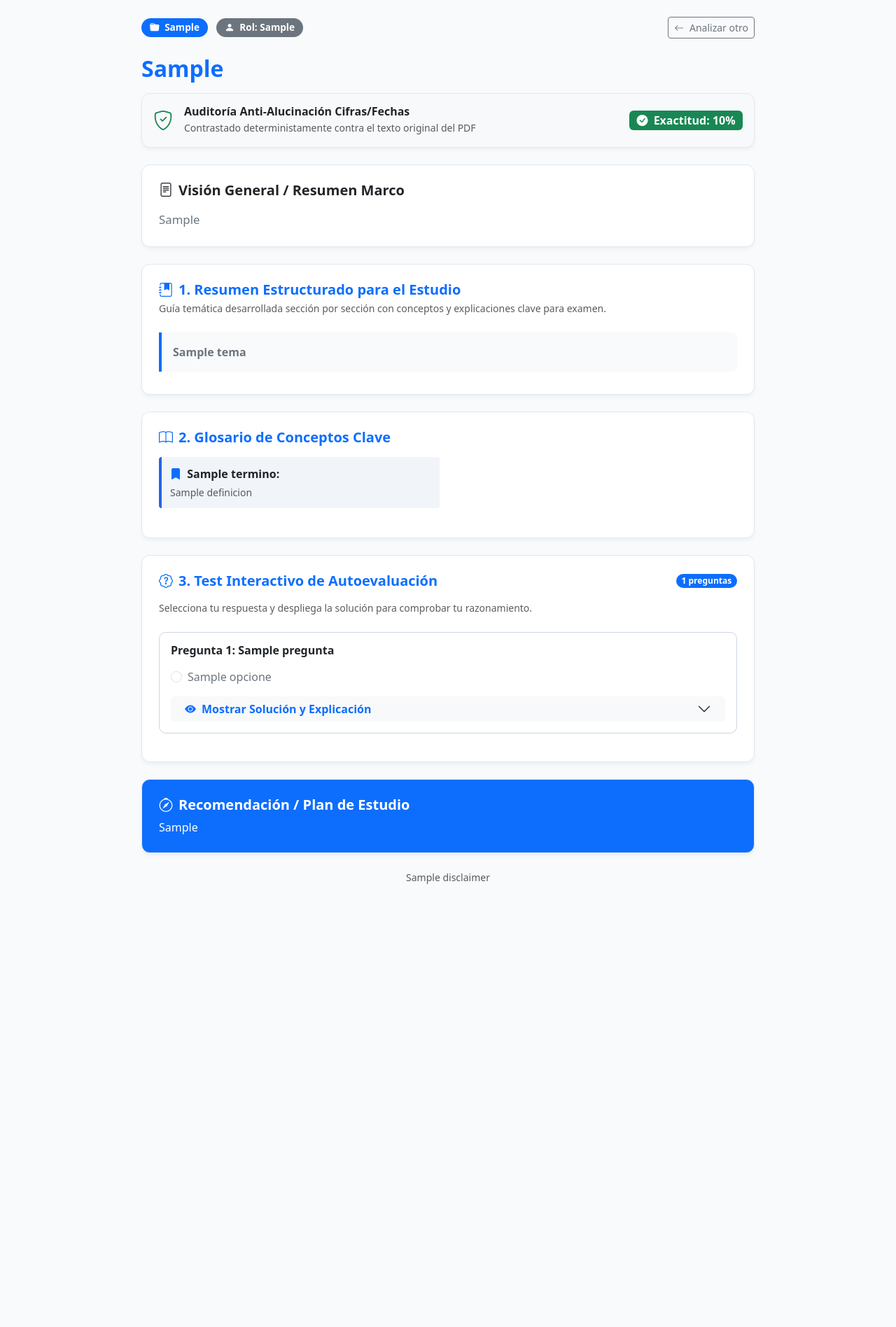
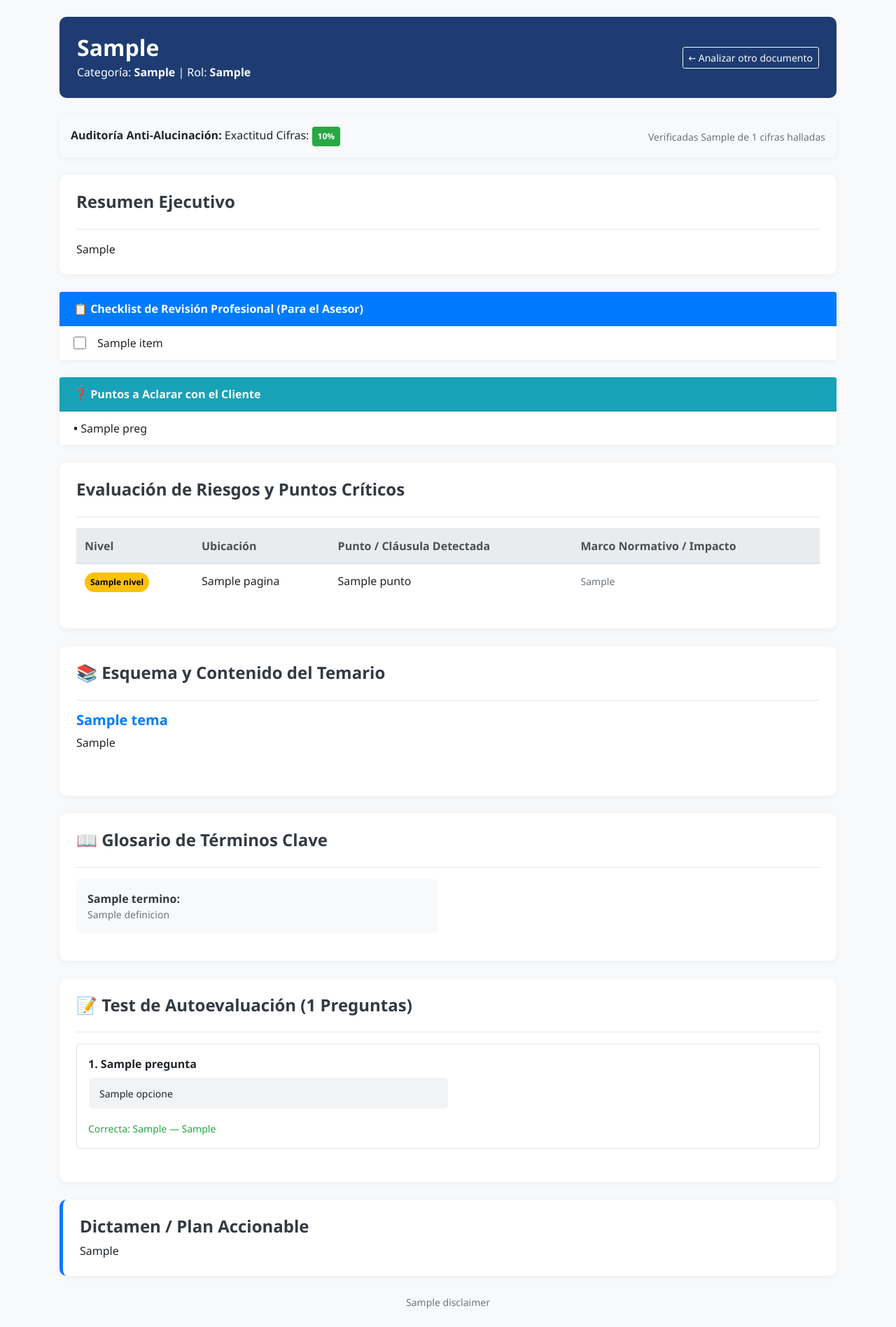
Before and after one commit to deltoroalejandro07-rgb/lexai-legal, a Flask app: template templates/resultado.html in a window 1280 px wide. Shown: the whole page at 70% size. Before the commit the page ends 1263 px from the top, so only its background shows below. Run offline with Flask 3, Linux system fonts and the light colour scheme; the template is opened without the code that fills it: most values are stand-ins (such as "Sample title", 1, 10 or a date in 2020).

Commit message:
Update resultado.html

```diff
--- a/templates/resultado.html
+++ b/templates/resultado.html
@@ -3,156 +3,167 @@
 <head>
     <meta charset="UTF-8">
     <meta name="viewport" content="width=device-width, initial-scale=1.0">
-    <title>LexAI - Informe de Análisis</title>
-    <link href="https://cdn.jsdelivr.net/npm/bootstrap@5.3.0/dist/css/bootstrap.min.css" rel="stylesheet">
-    <link rel="stylesheet" href="https://cdn.jsdelivr.net/npm/bootstrap-icons@1.11.0/font/bootstrap-icons.css">
+    <title>Informe del Análisis - LexAI Enterprise 2.0</title>
+    <link rel="stylesheet" href="https://cdn.jsdelivr.net/npm/bootstrap@4.6.2/dist/css/bootstrap.min.css">
     <style>
-        body { background-color: #f8fafc; color: #1e293b; font-family: system-ui, -apple-system, sans-serif; }
-        .card-custom { border-radius: 12px; border: 1px solid #e2e8f0; box-shadow: 0 4px 6px -1px rgba(0,0,0,0.05); background: white; margin-bottom: 24px; }
-        .badge-cat { font-size: 0.85rem; padding: 6px 12px; border-radius: 20px; font-weight: 600; }
-        .badge-critico { background-color: #fef2f2; color: #991b1b; border: 1px solid #fecaca; }
-        .badge-revisar { background-color: #fefce8; color: #854d0e; border: 1px solid #fef08a; }
-        .badge-normal { background-color: #f0fdf4; color: #166534; border: 1px solid #bbf7d0; }
-        .glosario-item { background: #f1f5f9; border-left: 4px solid #2563eb; border-radius: 4px; padding: 12px; margin-bottom: 10px; }
-        .test-card { border: 1px solid #cbd5e1; border-radius: 10px; padding: 16px; margin-bottom: 16px; background: #ffffff; }
-        .seccion-estudio { background-color: #f8fafc; border-left: 4px solid #0d6efd; padding: 16px; border-radius: 0 8px 8px 0; }
+        body { background-color: #f8f9fa; font-family: 'Segoe UI', Tahoma, Geneva, Verdana, sans-serif; }
+        .header-box { background: #1e3c72; color: white; padding: 25px; border-radius: 10px; margin-bottom: 25px; }
+        .card-custom { border-radius: 10px; border: none; box-shadow: 0 2px 10px rgba(0,0,0,0.05); margin-bottom: 25px; }
+        .badge-risk-critical { background-color: #dc3545; color: white; }
+        .badge-risk-warning { background-color: #ffc107; color: black; }
+        .badge-risk-info { background-color: #17a2b8; color: white; }
+        .test-option { background: #f1f3f5; padding: 10px 15px; border-radius: 6px; margin-bottom: 8px; cursor: pointer; }
+        .test-option:hover { background: #e9ecef; }
     </style>
 </head>
-<body class="py-4">
-    <div class="container" style="max-width: 900px;">
+<body>
+
+<div class="container my-4">
 
     <!-- CABECERA -->
-        <div class="d-flex justify-content-between align-items-center mb-4">
+    <div class="header-box d-flex justify-content-between align-items-center">
         <div>
-                <span class="badge bg-primary badge-cat me-2"><i class="bi bi-folder-fill me-1"></i> {{ data.get('categoria_documento', 'General') }}</span>
-                <span class="badge bg-secondary badge-cat"><i class="bi bi-person-fill me-1"></i> Rol: {{ data.get('rol_analizado', 'Neutro') }}</span>
+            <h2 class="m-0 font-weight-bold">{{ data.tipo_documento }}</h2>
+            <p class="m-0 mt-1 opacity-75">Categoría: <strong>{{ data.categoria_documento }}</strong> | Rol: <strong>{{ data.rol_analizado }}</strong></p>
         </div>
-            <a href="/" class="btn btn-outline-secondary btn-sm"><i class="bi bi-arrow-left me-1"></i> Analizar otro</a>
+        <a href="/" class="btn btn-outline-light btn-sm">← Analizar otro documento</a>
     </div>
 
-        <h2 class="fw-bold mb-3 text-primary">{{ data.get('tipo_documento', 'Análisis') }}</h2>
-
-        <!-- AUDITORÍA DE EXACTITUD -->
+    <!-- AUDITORÍA EXACTITUD -->
+    {% if data.verificacion_exactitud %}
     <div class="card card-custom p-3 bg-light">
         <div class="d-flex justify-content-between align-items-center">
-                <div class="d-flex align-items-center">
-                    <i class="bi bi-shield-check text-success fs-3 me-3"></i>
             <div>
-                        <h6 class="mb-0 fw-bold">Auditoría Anti-Alucinación Cifras/Fechas</h6>
-                        <small class="text-muted">Contrastado deterministamente contra el texto original del PDF</small>
+                <strong>Auditoría Anti-Alucinación:</strong> Exactitud Cifras:
+                <span class="badge badge-success p-2">{{ data.verificacion_exactitud.score_exactitud }}%</span>
+            </div>
+            <small class="text-muted">Verificadas {{ data.verificacion_exactitud.cifras_validadas }} de {{ data.verificacion_exactitud.total_cifras_verificadas }} cifras halladas</small>
         </div>
     </div>
-                <span class="badge bg-success fs-6"><i class="bi bi-check-circle-fill me-1"></i> Exactitud: {{ data.get('verificacion_exactitud', {}).get('score_exactitud', 100) }}%</span>
+    {% endif %}
+
+    <!-- RESUMEN EJECUTIVO -->
+    <div class="card card-custom p-4">
+        <h4 class="font-weight-bold text-dark">Resumen Ejecutivo</h4>
+        <hr>
+        <p class="card-text text-justify" style="white-space: pre-line;">{{ data.resumen_ejecutivo }}</p>
+    </div>
+
+    <!-- SECCIÓN EXCLUSIVA PARA GESTOR / ASESOR PROFESIONAL: CHECKLIST Y PREGUNTAS CLIENTE -->
+    {% if data.get("checklist_profesional") and data.checklist_profesional|length > 0 %}
+    <div class="card card-custom border-primary">
+        <div class="card-header bg-primary text-white font-weight-bold">
+            📋 Checklist de Revisión Profesional (Para el Asesor)
+        </div>
+        <ul class="list-group list-group-flush">
+            {% for item in data.checklist_profesional %}
+            <li class="list-group-item d-flex align-items-center">
+                <input type="checkbox" class="mr-3" style="width: 18px; height: 18px;">
+                <span>{{ item }}</span>
+            </li>
+            {% endfor %}
+        </ul>
+    </div>
+    {% endif %}
+
+    {% if data.get("preguntas_cliente") and data.preguntas_cliente|length > 0 %}
+    <div class="card card-custom border-info">
+        <div class="card-header bg-info text-white font-weight-bold">
+            ❓ Puntos a Aclarar con el Cliente
+        </div>
+        <ul class="list-group list-group-flush">
+            {% for preg in data.preguntas_cliente %}
+            <li class="list-group-item">
+                <strong>•</strong> {{ preg }}
+            </li>
+            {% endfor %}
+        </ul>
+    </div>
+    {% endif %}
+
+    <!-- PUNTOS CRÍTICOS Y RIESGOS (PARA RIESGOS / CONTRATOS / LEGAL) -->
+    {% if data.puntos_criticos_con_riesgo and data.puntos_criticos_con_riesgo|length > 0 %}
+    <div class="card card-custom p-4">
+        <h4 class="font-weight-bold text-dark">Evaluación de Riesgos y Puntos Críticos</h4>
+        <hr>
+        <div class="table-responsive">
+            <table class="table table-hover">
+                <thead class="thead-light">
+                    <tr>
+                        <th>Nivel</th>
+                        <th>Ubicación</th>
+                        <th>Punto / Cláusula Detectada</th>
+                        <th>Marco Normativo / Impacto</th>
+                    </tr>
+                </thead>
+                <tbody>
+                    {% for p in data.puntos_criticos_con_riesgo %}
+                    <tr>
+                        <td><span class="badge badge-pill p-2 {{ 'badge-risk-critical' if 'CRÍTICO' in p.nivel or '🔴' in p.nivel else 'badge-risk-warning' }}">{{ p.nivel }}</span></td>
+                        <td>{{ p.pagina }}</td>
+                        <td>{{ p.punto }}</td>
+                        <td><small class="text-muted">{{ p.contraste_estandar }}</small></td>
+                    </tr>
+                    {% endfor %}
+                </tbody>
+            </table>
         </div>
     </div>
+    {% endif %}
 
-        <!-- RESUMEN PRINCIPAL -->
+    <!-- MÓDULO EDUCATIVO (SI ES EDUCACIÓN/ACADÉMICO) -->
+    {% if data.modulo_educacion %}
+
+        <!-- RESUMEN ESQUEMÁTICO POR TEMAS -->
+        {% if data.modulo_educacion.resumen_esquematico and data.modulo_educacion.resumen_esquematico|length > 0 %}
         <div class="card card-custom p-4">
-            <h5 class="fw-bold mb-3"><i class="bi bi-file-text me-2"></i>Visión General / Resumen Marco</h5>
-            <p class="lead text-secondary mb-0" style="font-size: 1.05rem; line-height: 1.7;">{{ data.get('resumen_ejecutivo', '') }}</p>
-        </div>
-
-        <!-- SECCIÓN EDUCACIÓN / ACADÉMICO -->
-        {% if 'Educación' in data.get('categoria_documento', '') or data.get('modulo_educacion', {}).get('resumen_esquematico') %}
-
-            <!-- 1. RESUMEN ESQUEMÁTICO DETALLADO DE ESTUDIO -->
-            <div class="card card-custom p-4">
-                <h5 class="fw-bold mb-1 text-primary"><i class="bi bi-journal-bookmark-fill me-2"></i>1. Resumen Estructurado para el Estudio</h5>
-                <p class="text-muted small mb-4">Guía temática desarrollada sección por sección con conceptos y explicaciones clave para examen.</p>
-
-                <div class="d-grid gap-3">
-                    {% for item in data.get('modulo_educacion', {}).get('resumen_esquematico', []) %}
-                        <div class="seccion-estudio mb-2">
-                            {% if item is mapping %}
-                                <h5 class="fw-bold text-dark mb-2"><i class="bi bi-bookmark-star-fill text-primary me-2"></i>{{ item.get('titulo', '') }}</h5>
-                                <div class="text-secondary small" style="line-height: 1.8; white-space: pre-line; font-size: 0.95rem;">
-                                    {{ item.get('resumen_seccion', '') }}
-                                </div>
-                            {% else %}
-                                <span class="fw-semibold text-secondary">{{ item }}</span>
-                            {% endif %}
+            <h4 class="font-weight-bold text-dark">📚 Esquema y Contenido del Temario</h4>
+            <hr>
+            {% for tema in data.modulo_educacion.resumen_esquematico %}
+            <div class="mb-4">
+                <h5 class="text-primary font-weight-bold">{{ tema.titulo }}</h5>
+                <p class="text-justify" style="white-space: pre-line;">{{ tema.resumen_seccion }}</p>
             </div>
             {% endfor %}
         </div>
-            </div>
+        {% endif %}
 
-            <!-- 2. GLOSARIO TÉCNICO -->
+        <!-- GLOSARIO -->
+        {% if data.modulo_educacion.glosario and data.modulo_educacion.glosario|length > 0 %}
         <div class="card card-custom p-4">
-                <h5 class="fw-bold mb-3 text-primary"><i class="bi bi-book me-2"></i>2. Glosario de Conceptos Clave</h5>
+            <h4 class="font-weight-bold text-dark">📖 Glosario de Términos Clave</h4>
+            <hr>
             <div class="row">
-                    {% for g in data.get('modulo_educacion', {}).get('glosario', []) %}
-                        <div class="col-md-6 mb-2">
-                            <div class="glosario-item">
-                                <strong class="text-dark"><i class="bi bi-bookmark-fill me-1 text-primary"></i> {{ g.get('termino', '') }}:</strong>
-                                <span class="text-muted small d-block mt-1">{{ g.get('definicion', '') }}</span>
+                {% for item in data.modulo_educacion.glosario %}
+                <div class="col-md-6 mb-3">
+                    <div class="p-3 bg-light rounded">
+                        <strong class="text-dark">{{ item.termino }}:</strong>
+                        <p class="m-0 small text-muted">{{ item.definicion }}</p>
                     </div>
                 </div>
                 {% endfor %}
             </div>
         </div>
+        {% endif %}
 
-            <!-- 3. TEST DE AUTOEVALUACIÓN INTERACTIVO -->
+        <!-- PREGUNTAS TIPO TEST -->
+        {% if data.modulo_educacion.preguntas_tipo_test and data.modulo_educacion.preguntas_tipo_test|length > 0 %}
         <div class="card card-custom p-4">
-                <div class="d-flex justify-content-between align-items-center mb-3">
-                    <h5 class="fw-bold text-primary mb-0"><i class="bi bi-patch-question me-2"></i>3. Test Interactivo de Autoevaluación</h5>
-                    <span class="badge bg-primary rounded-pill">{{ data.get('modulo_educacion', {}).get('preguntas_tipo_test', [])|length }} preguntas</span>
-                </div>
-                <p class="text-muted small mb-4">Selecciona tu respuesta y despliega la solución para comprobar tu razonamiento.</p>
-
-                {% for q in data.get('modulo_educacion', {}).get('preguntas_tipo_test', []) %}
-                    <div class="test-card">
-                        <h6 class="fw-bold text-dark mb-3">Pregunta {{ loop.index }}: {{ q.get('pregunta', '') }}</h6>
-
-                        <div class="mb-3">
-                            {% for op in q.get('opciones', []) %}
-                                <div class="form-check mb-2">
-                                    <input class="form-check-input" type="radio" name="pregunta_{{ loop.index }}" id="q_{{ loop.index }}_{{ loop.index0 }}">
-                                    <label class="form-check-label text-secondary" for="q_{{ loop.index }}_{{ loop.index0 }}">
-                                        {{ op }}
-                                    </label>
+            <h4 class="font-weight-bold text-dark">📝 Test de Autoevaluación ({{ data.modulo_educacion.preguntas_tipo_test|length }} Preguntas)</h4>
+            <hr>
+            {% for q in data.modulo_educacion.preguntas_tipo_test %}
+            <div class="mb-4 p-3 border rounded">
+                <p class="font-weight-bold mb-2">{{ loop.index }}. {{ q.pregunta }}</p>
+                <div class="row px-3">
+                    {% for op in q.opciones %}
+                    <div class="col-md-6 test-option">
+                        <small>{{ op }}</small>
                     </div>
                     {% endfor %}
                 </div>
-
-                        <!-- ACORDEÓN PARA SOLUCIÓN OCULTA -->
-                        <div class="accordion" id="acc_{{ loop.index }}">
-                            <div class="accordion-item border-0">
-                                <h2 class="accordion-header">
-                                    <button class="accordion-button collapsed btn-sm py-2 bg-light rounded text-primary fw-bold" type="button" data-bs-toggle="collapse" data-bs-target="#col_{{ loop.index }}">
-                                        <i class="bi bi-eye-fill me-2"></i> Mostrar Solución y Explicación
-                                    </button>
-                                </h2>
-                                <div id="col_{{ loop.index }}" class="accordion-collapse collapse" data-bs-parent="#acc_{{ loop.index }}">
-                                    <div class="accordion-body bg-light border-top rounded-bottom mt-1">
-                                        <div class="alert alert-success py-2 mb-2">
-                                            <strong>Respuesta Correcta: {{ q.get('respuesta_correcta', '') }}</strong>
+                <div class="mt-2 text-success font-weight-bold">
+                    <small>Correcta: {{ q.respuesta_correcta }} — {{ q.explicacion_detallada }}</small>
                 </div>
-                                        <p class="small text-secondary mb-0"><strong>Explicación:</strong> {{ q.get('explicacion_detallada', '') }}</p>
-                                    </div>
-                                </div>
-                            </div>
-                        </div>
-
-                    </div>
-                {% endfor %}
-            </div>
-
-        {% else %}
-
-            <!-- RIESGOS PARA OTROS DOCUMENTOS (LEGAL / FINANCIERO / CONTRATOS) -->
-            {% if data.get('puntos_criticos_con_riesgo') %}
-            <div class="card card-custom p-4">
-                <h5 class="fw-bold mb-3"><i class="bi bi-shield-exclamation me-2"></i>Evaluación de Riesgos y Cláusulas Clave</h5>
-                {% for p in data.get('puntos_criticos_con_riesgo', []) %}
-                    <div class="p-3 mb-3 rounded {% if 'CRÍTICO' in p.get('nivel', '') %}badge-critico{% elif 'REVISAR' in p.get('nivel', '') %}badge-revisar{% else %}badge-normal{% endif %}">
-                        <div class="d-flex justify-content-between align-items-center mb-1">
-                            <strong class="fs-6">{{ p.get('nivel', '') }}</strong>
-                            <span class="badge bg-secondary opacity-75">{{ p.get('pagina', '') }}</span>
-                        </div>
-                        <p class="mb-1 fw-medium">{{ p.get('punto', '') }}</p>
-                        {% if p.get('contraste_estandar') %}
-                            <small class="d-block opacity-75"><i class="bi bi-info-circle me-1"></i>Estándar / Normativa: {{ p.get('contraste_estandar') }}</small>
-                        {% endif %}
             </div>
             {% endfor %}
         </div>
@@ -160,16 +171,18 @@
 
     {% endif %}
 
-        <!-- RECOMENDACIÓN FINAL -->
-        <div class="card card-custom p-4 bg-primary text-white">
-            <h5 class="fw-bold mb-2"><i class="bi bi-compass me-2"></i>Recomendación / Plan de Estudio</h5>
-            <p class="mb-0">{{ data.get('salida_accionable', '') }}</p>
+    <!-- SALIDA ACCIONABLE -->
+    <div class="card card-custom p-4 bg-white border-left border-primary" style="border-left-width: 5px !important;">
+        <h4 class="font-weight-bold text-dark">Dictamen / Plan Accionable</h4>
+        <p class="m-0 text-justify" style="white-space: pre-line;">{{ data.salida_accionable }}</p>
     </div>
 
-        <p class="text-center text-muted small mt-4">{{ data.get('disclaimer', '') }}</p>
+    <!-- DISCLAIMER -->
+    <div class="text-center text-muted my-4">
+        <small>{{ data.disclaimer }}</small>
+    </div>
 
 </div>
 
-    <script src="https://cdn.jsdelivr.net/npm/bootstrap@5.3.0/dist/js/bootstrap.bundle.min.js"></script>
 </body>
 </html>
```
Lines whose indentation alone changed are shown as unchanged.
